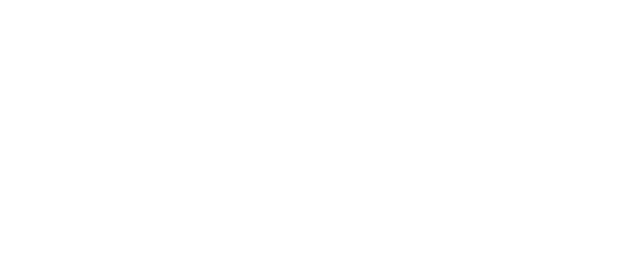
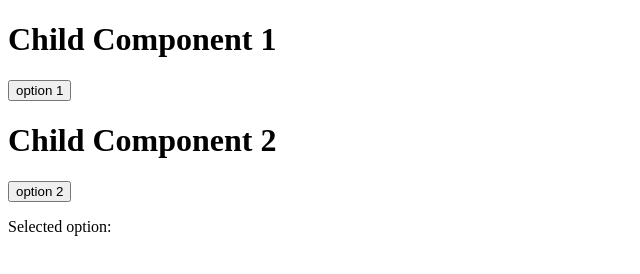
Before and after one commit to acciojob/lift-state-up-3-Fayeemahmad398, a React app: page / in a window 1280 px wide. Shown: the whole page, without its empty margins (0-640 px from the left). Built offline with nearby package versions, Linux system fonts and the light colour scheme.

Commit message:
submitting code-Fri Jul 14 2023 22:56:16 GMT+0530 (India Standard Time)

```diff
--- a/src/components/App.js
+++ b/src/components/App.js
@@ -1,13 +1,13 @@
-
 import React from "react";
-import './../styles/App.css';
+import "./../styles/App.css";
+import Parent from "./Parent";
 
 const App = () => {
   return (
     <div>
-        {/* Do not remove the main div */}
+      <Parent />
     </div>
-  )
-}
+  );
+};
 
-export default App
+export default App;
--- /dev/null
+++ b/src/components/Child1.js
@@ -0,0 +1,17 @@
+import React from "react";
+
+const Child1 = (props) => {
+  return (
+    <div>
+      <h1>Child Component 1</h1>
+      <button
+        onClick={() => {
+          props.setOption("option 1");
+        }}
+      >
+        option 1
+      </button>
+    </div>
+  );
+};
+export default Child1;
--- /dev/null
+++ b/src/components/Child2.js
@@ -0,0 +1,16 @@
+import React from "react";
+const Child2 = (props) => {
+  return (
+    <div>
+      <h1>Child Component 2</h1>
+      <button
+        onClick={() => {
+          props.setOption("option 2");
+        }}
+      >
+        option 2
+      </button>
+    </div>
+  );
+};
+export default Child2;
--- /dev/null
+++ b/src/components/Parent.js
@@ -0,0 +1,17 @@
+import { useState } from "react";
+import Child1 from "./Child1";
+import Child2 from "./Child2";
+import React from "react";
+
+const Parent = () => {
+  const [option, setOption] = useState("");
+
+  return (
+    <div>
+      <Child1 setOption={setOption} />
+      <Child2 setOption={setOption} />
+      <p>Selected option:{option}</p>
+    </div>
+  );
+};
+export default Parent;
--- a/src/index.js
+++ b/src/index.js
@@ -2,6 +2,4 @@
 import ReactDOM from "react-dom";
 import App from "./components/App";
 
-
-
 ReactDOM.render(<App />, document.getElementById("root"));
```
Also changed, not shown: src/index.html (+4 -0 lines), 1 other file.
